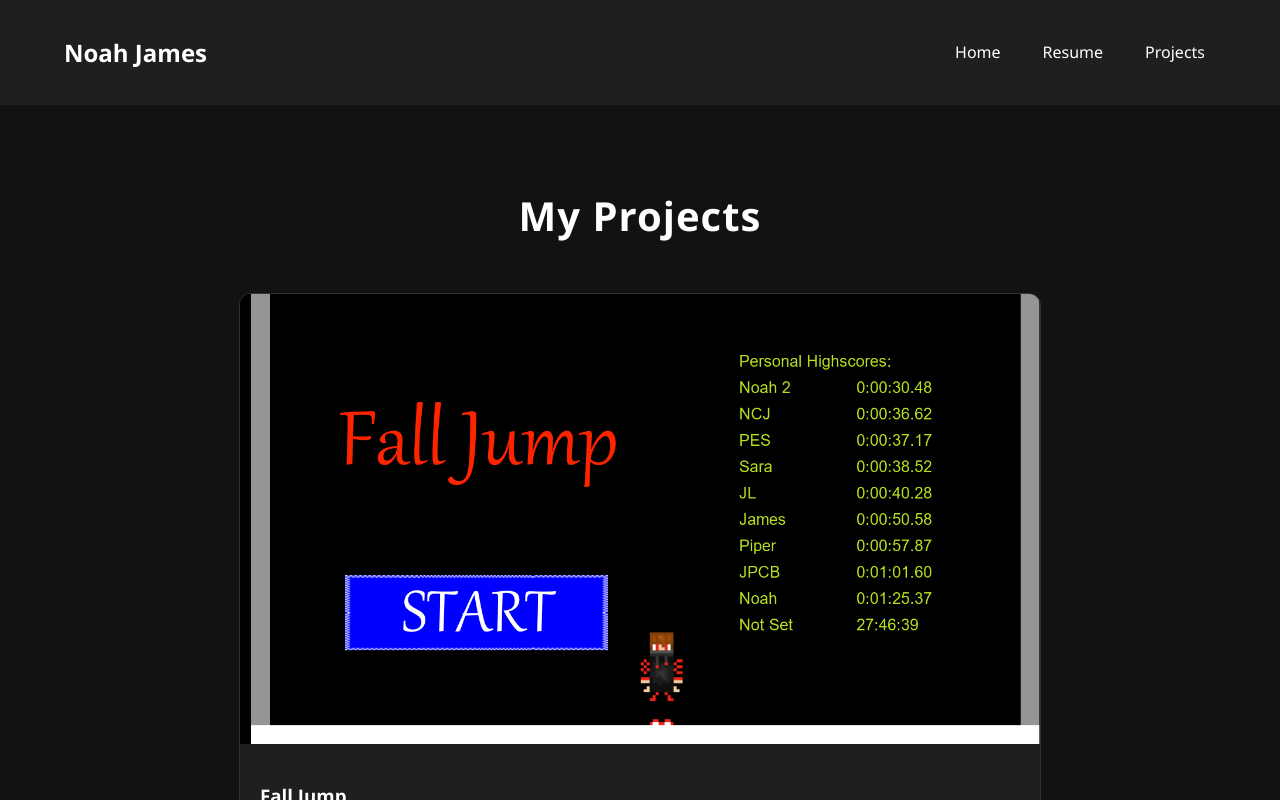
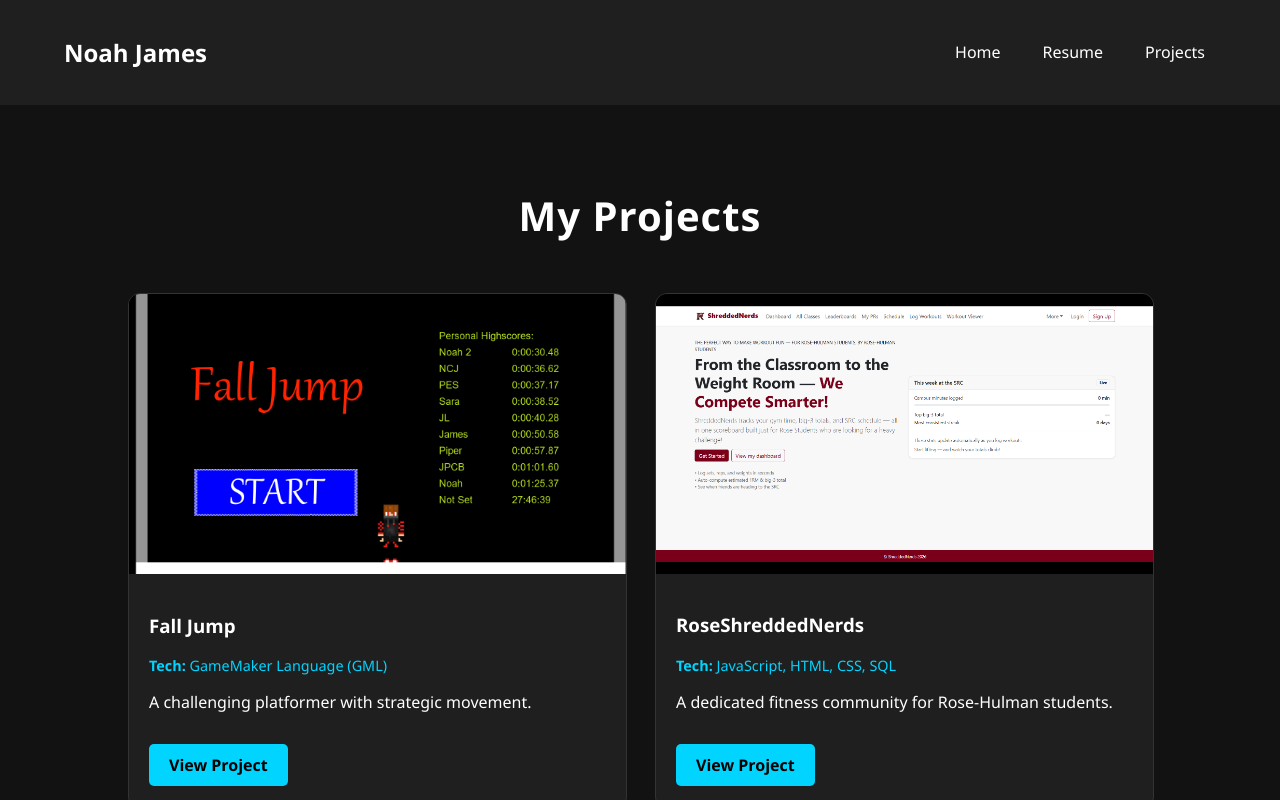
Before and after one commit to NoahCJames/NoahCJames.github.io, a React (Create React App) app: page /projects in a window 1280 px wide. Shown: the top 800 px of the page. Built offline with nearby package versions, Linux system fonts and the light colour scheme.

Commit message:
Added RoseShreddedNerds

```diff
--- a/src/components/ProjectCard.css
+++ b/src/components/ProjectCard.css
@@ -14,7 +14,7 @@
   display: flex;
   flex-direction: column;
   width: 100%;
-  max-width: 800px;
+  max-width: 600px;
   height: 100%;
 }
 
--- a/src/components/ProjectModal.js
+++ b/src/components/ProjectModal.js
@@ -17,9 +17,11 @@
             <p>{project.longDescription}</p>
           </div>
 
-          <a href={project.link} target="_blank" rel="noreferrer" className="play-button">
-            Play!
-          </a>
+          {project.link && (
+            <a href={project.link} target="_blank" rel="noreferrer" className="play-button">
+              {project.buttonText}
+            </a>
+          )}
         </div>
       </div>
     </div>
--- a/src/pages/Projects.js
+++ b/src/pages/Projects.js
@@ -9,11 +9,20 @@
   const projects = [
     {
       title: "Fall Jump",
+      buttonText: "Play!",
       tech: "GameMaker Language (GML)",
       description: "A challenging platformer with strategic movement.",
       longDescription: "Developed for my high school capstone project in 2023. Fall Jump is a platformer where you climb to the top as fast as possible. It requires strategic teleportation and movement. It includes a local leaderboard to track your fastest times.",
       link: "https://n04h500.itch.io/jump-fall",
       image: process.env.PUBLIC_URL + "/Fall Jump Lobby.png"
+    },
+    {
+      title: "RoseShreddedNerds",
+      tech: "JavaScript, HTML, CSS, SQL",
+      description: "A dedicated fitness community for Rose-Hulman students.",
+      longDescription: "RoseShreddedNerds is a platform designed to bridge the gap between academics and fitness at Rose-Hulman. It provides students with a community space to track progress, join exercise classes, and encourage a healthy lifestyle within a high-intensity academic environment.",
+      link: null,
+      image: process.env.PUBLIC_URL + "/RoseShreddedNerds.png"
     }
   ];
 
```
Also changed, not shown: public/RoseShreddedNerds.png (added).
